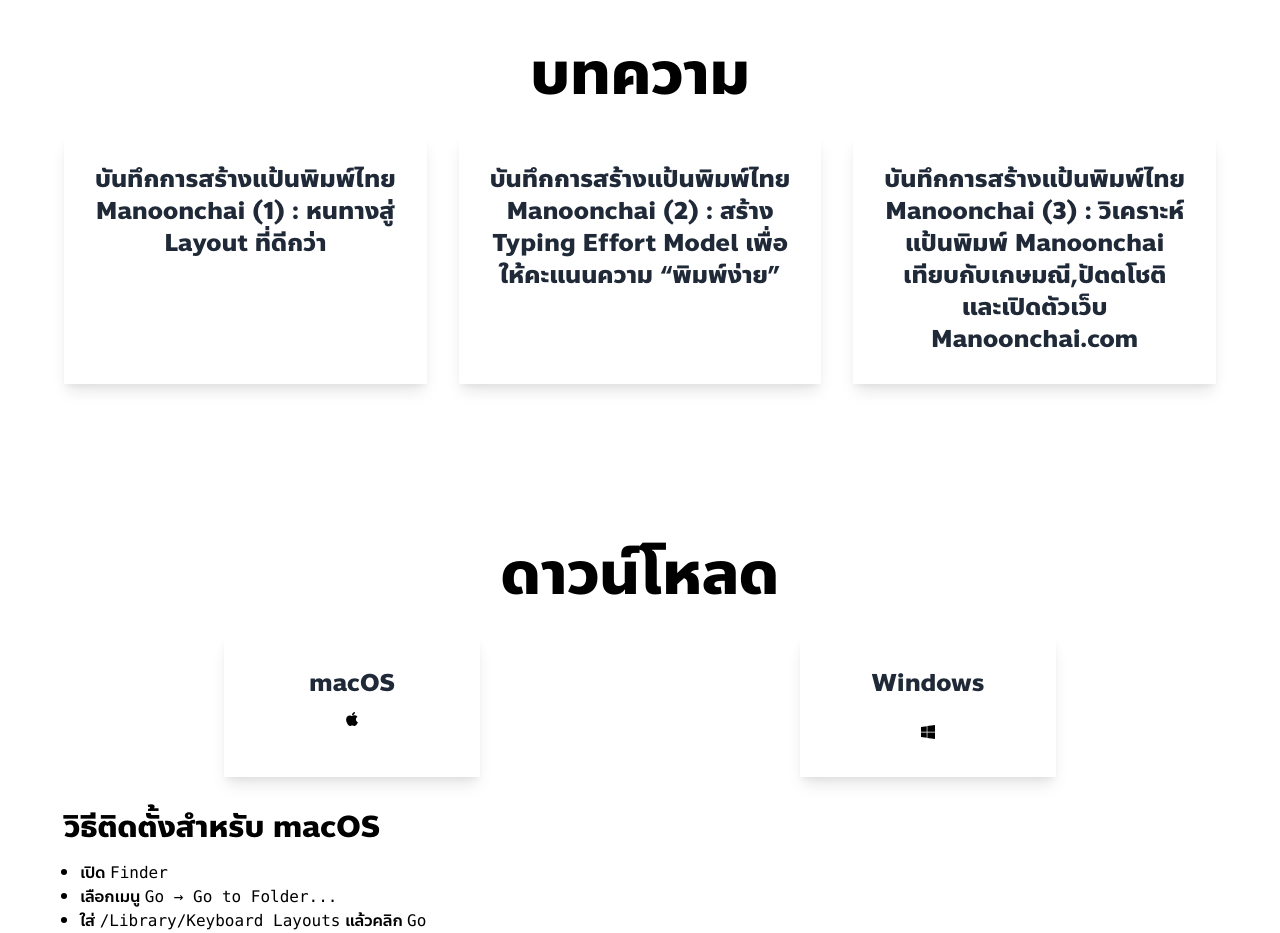
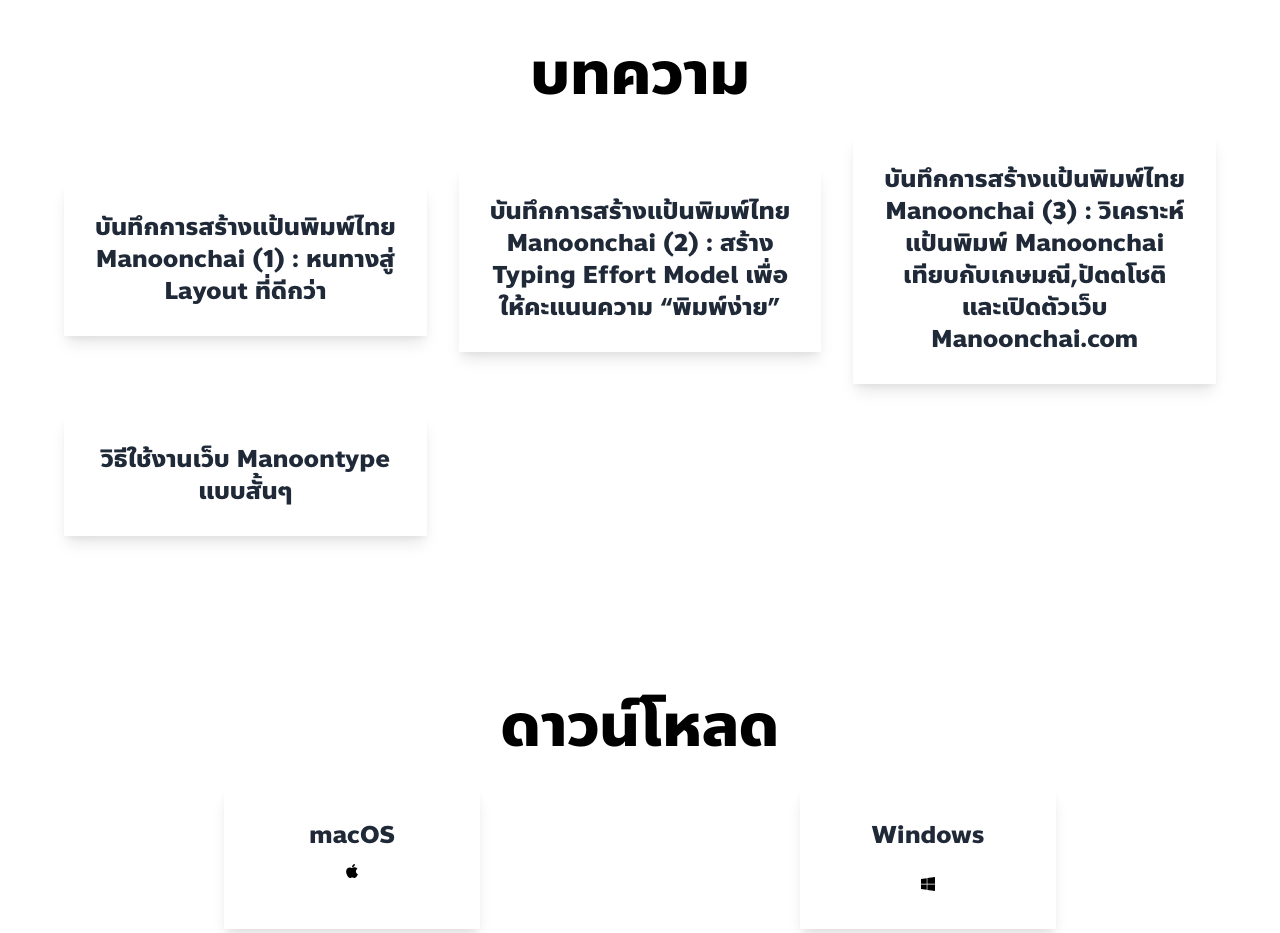
Before and after one commit to Manoonchai/manoonchai.com, a Next.js app: page / in a window 1280 px wide. Shown: the part 1340-2273 px from the top of the page. Built offline with nearby package versions, Linux system fonts and the light colour scheme.

Commit message:
Add articles about using Manoontype website

```diff
--- a/components/articles.tsx
+++ b/components/articles.tsx
@@ -5,7 +5,7 @@
     <section className="text-center py-20 mx-16">
       <h2 className="text-3xl font-bold sm:text-6xl">บทความ</h2>
 
-      <div className="grid grid-cols-1 md:grid-cols-3 gap-8 mt-8">
+      <div className="grid grid-cols-1 md:grid-cols-3 gap-8 mt-8 items-center">
         <div className="shadow-lg mx-auto max-w-sm">
           <a
             href="https://narze.medium.com/%E0%B8%9A%E0%B8%B1%E0%B8%99%E0%B8%97%E0%B8%B6%E0%B8%81%E0%B8%81%E0%B8%B2%E0%B8%A3%E0%B8%AA%E0%B8%A3%E0%B9%89%E0%B8%B2%E0%B8%87%E0%B9%81%E0%B8%9B%E0%B9%89%E0%B8%99%E0%B8%9E%E0%B8%B4%E0%B8%A1%E0%B8%9E%E0%B9%8C%E0%B9%84%E0%B8%97%E0%B8%A2-manoonchai-1-%E0%B8%AB%E0%B8%99%E0%B8%97%E0%B8%B2%E0%B8%87%E0%B8%AA%E0%B8%B9%E0%B9%88-layout-%E0%B8%97%E0%B8%B5%E0%B9%88%E0%B8%94%E0%B8%B5%E0%B8%81%E0%B8%A7%E0%B9%88%E0%B8%B2-8088ca83b1c3"
@@ -63,6 +63,24 @@
             </div>
           </a>
         </div>
+        <div className="shadow-lg mx-auto max-w-sm">
+          <a
+            href="https://narze.medium.com/manoonchai-layout-วิธีใช้งานเว็บ-manoontype-แบบสั้นๆ-5a4937856f78"
+            target="_blank"
+            rel="noreferrer"
+          >
+            {/* <Image
+              className="w-full h-auto"
+              src="https://place-hold.it/300x150?text=Placeholder&fontsize=23"
+              alt=""
+            /> */}
+            <div className="p-7">
+              <h3 className="text-2xl font-semibold text-gray-800">
+                วิธีใช้งานเว็บ Manoontype แบบสั้นๆ
+              </h3>
+            </div>
+          </a>
+        </div>
       </div>
     </section>
   );
```
